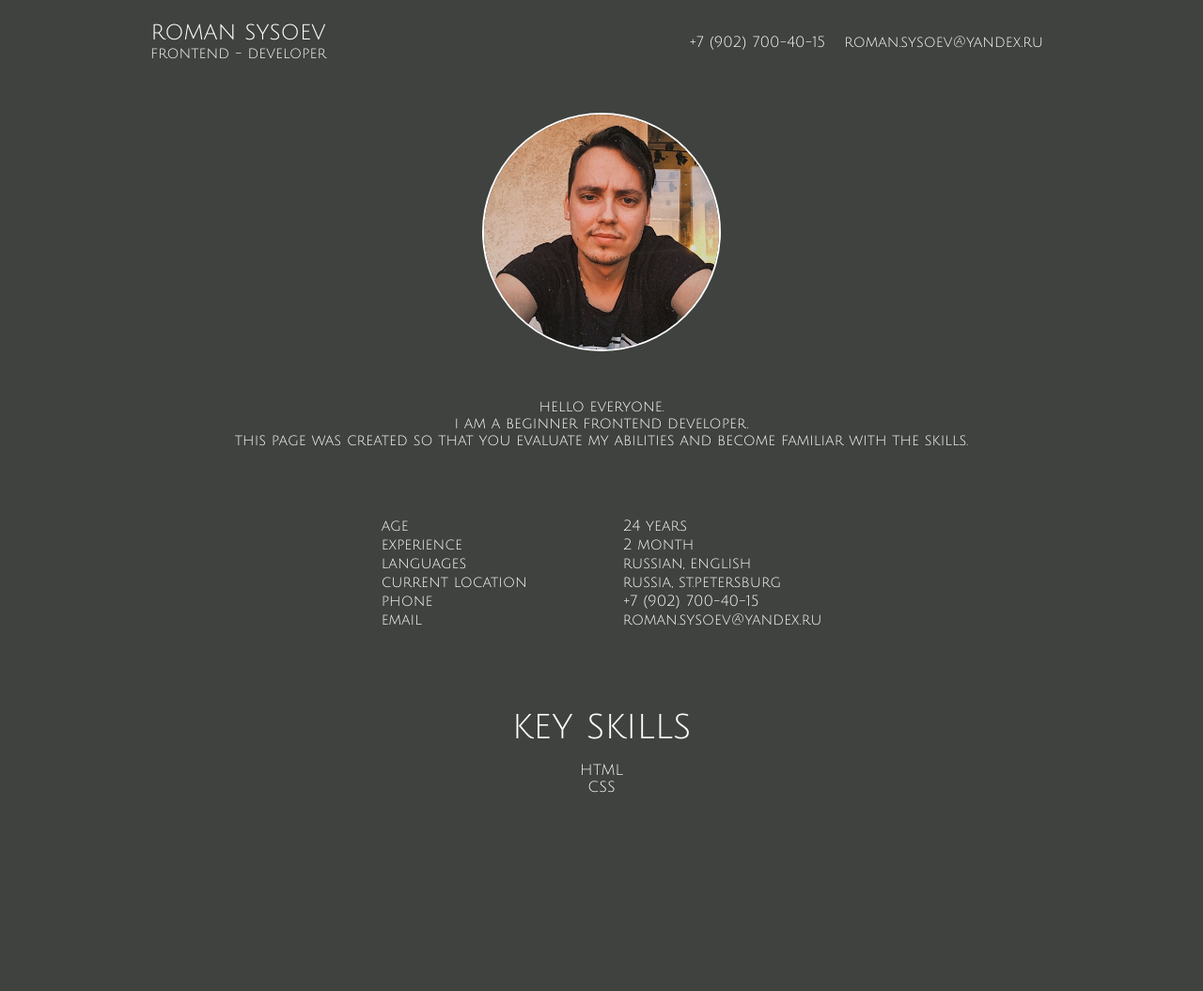
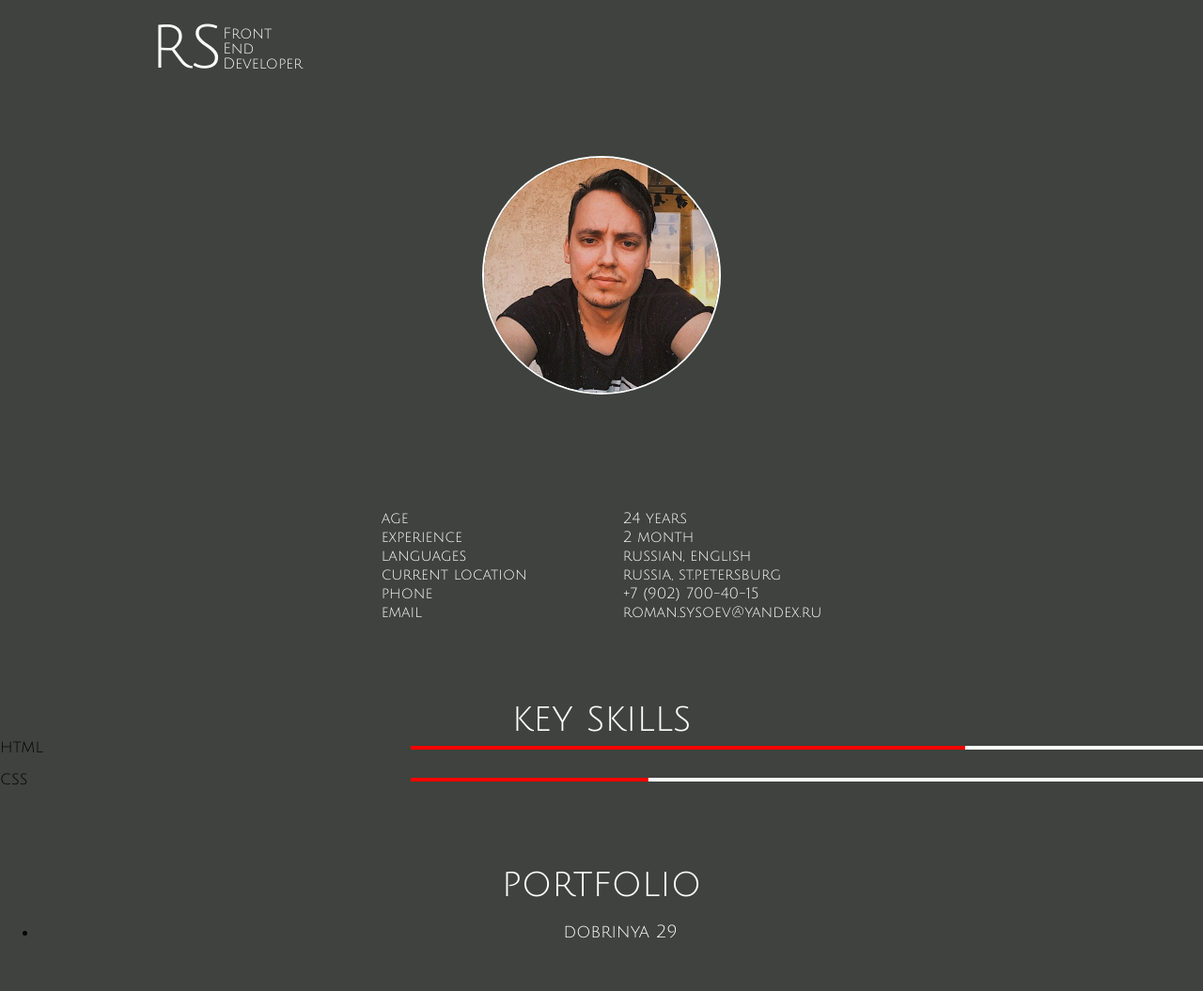
Before and after one commit to clickplayhah/resume, a plain HTML site: page index.html in a window 1280 px wide. Shown: the whole page at 94% size. Before the commit the page ends 863 px from the top, so only its background shows below. Drawn offline with Linux system fonts and the light colour scheme; a web font is replaced by a local one.

Commit message:
начал глобыльные изменения. лого, оформление.

```diff
--- a/index.html
+++ b/index.html
@@ -19,14 +19,16 @@
     <header>
       <div class="container">
         <div class="left-side">
-          <a href="" class="logo"
-            >roman sysoev
-            <span>frontend - developer</span></a
-          >
+          <div class="logo">
+            <div class="name">RS</div>
+            <div class="position">
+             <span>Front</span>
+             <span>End</span>
+             <span>Developer</span>
+            </div>
         </div>
         <menu class="right-side">
-          <li><a href="tel:+79027004015">+7 (902) 700-40-15</a></li>
-          <li><a href="mailto:"roman.sysoev@yandex.ru">roman.sysoev@yandex.ru</a></li>
+
         </menu>
       </div>
     </header>
@@ -37,9 +39,6 @@
         </div>
         <div class="ava-text">
           <h4>
-            hello everyone.<br />i am a beginner frontend developer.<br />this
-            page was created so that you evaluate my abilities and become
-            familiar with the skills.
           </h4>
         </div>
       </div>
@@ -73,14 +72,34 @@
         </tbody>
       </table>
     </section>
-    <section class="skills">
+  <section class="skills">
 <h2>key skills</h2>
 <div>
-  <ul>
-    <li>HTML</li>
-    <li>CSS</li>
-  </ul>
+  <figure class="skill">
+    <figcaption class="title">HTML</figcaption>
+    <svg class="progress-html" aria-label="100%">
+      <rect class="bar" style="width: 70%"></rect>
+    </svg>
+  </figure>
 </div>
+<div>
+  <figure class="skill">
+    <figcaption class="title">CSS</figcaption>
+    <svg class="progress-css" aria-label="100%">
+      <rect class="bar" style="width: 30%"></rect>
+    </svg>
+  </figure>
+</div>
+    </section>
+    <section>
+      <h2>portfolio</h2>
+      <ul class="portfolio">
+        <li>
+          <h3>
+            <a href="https://clickplayhah.github.io/dobrinya29/">dobrinya 29</a>
+          </h3>
+        </li>
+      </ul>
     </section>
   </body>
 </html>
--- a/style.less
+++ b/style.less
@@ -3,23 +3,30 @@ body {
   font-family: "Julius Sans One", sans-serif;
   background-color: #3f423e;
 }
+h2 {
+  color: white;
+  text-align: center;
+  font-weight: normal;
+  font-size: 40px;
+  margin: 80px 0 0 0;
+}
 header {
   padding-top: 20px;
   .left-side {
     display: block;
-    .logo {
-      font-size: 25px;
-      text-decoration: none;
+    .logo{
+      display: flex;
+      align-items:center;
+      line-height: 1;
       color: white;
-      text-align: center;
-      display: inline-block;
-
-      &:hover {
-        color: #9ba199;
+      .name{
+        font-size: 64px;
       }
-      span {
+      .position{
         font-size: 16px;
-        display: block;
+        span{
+          display: block;
+        }
       }
     }
   }
@@ -46,7 +53,6 @@ header {
   flex-wrap: wrap;
   justify-content: space-between;
   padding: 0;
-
 }
 .about {
   .avatar {
@@ -56,8 +62,8 @@ header {
       height: 250px;
       width: 250px;
       border: 2px solid white;
-      text-align: center;
       margin: 50px auto;
+      text-align: left;
       img {
         width: 100%;
         height: 100%;
@@ -68,7 +74,6 @@ header {
   .ava-text {
     h4 {
       text-decoration: none;
-      text-align: center;
       color: white;
       font-weight: normal;
       white-space: nowrap;
@@ -98,18 +103,50 @@ table {
   }
 }
 .skills {
-  h2 {
-    color: white;
-    text-align: center;
-    font-weight: normal;
-    font-size: 40px;
-    margin: 80px 0 0 0;
-  }
-  ul {
-    color: white;
-    text-align: center;
-    font-weight: normal;
-    list-style: none;
-    padding: 0;
+  .skill {
+    display: grid;
+    grid-template-columns: 1fr 2fr;
+    gap: 1rem;
+    align-items: center;
+    margin: 0 0 1em;
+    title {
+      font-weight: normal;
+      color: white;
+    }
+    .progress-html {
+      background-color: white;
+      width: 100%;
+      height: 4px;
+      .bar {
+        fill: red;
+        height: 100%;
+      }
+    }
+    .progress-css {
+      background-color: white;
+      width: 100%;
+      height: 4px;
+      .bar {
+        fill: red;
+        height: 100%;
+      }
+    }
   }
 }
+.portfolio {
+  li {
+    h3 {
+      text-decoration: none;
+      text-align: center;
+      color: white;
+      font-weight: normal;
+      white-space: nowrap;
+      padding: 0 0 50px 0;
+      a {
+        text-decoration: none;
+        text-align: none;
+        color: white;
+      }
+    }
+  }
+}
```
Also changed, not shown: style.css, 1 other file.
